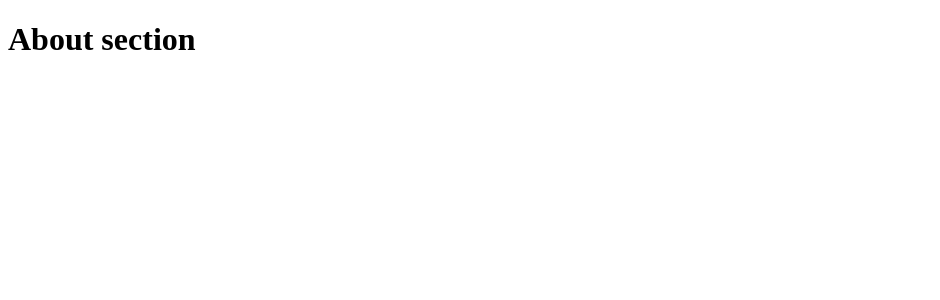
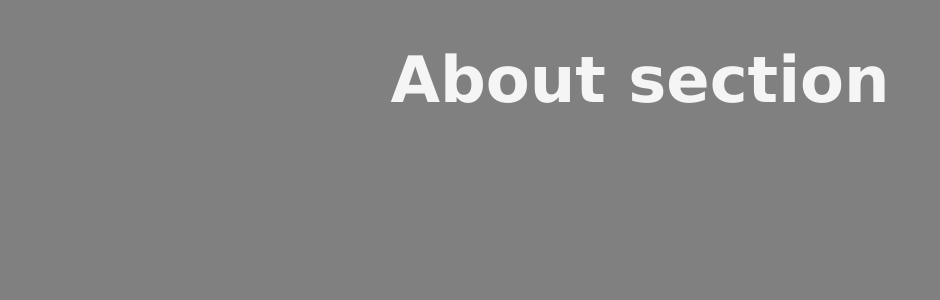
Before and after one commit to aleksandra-b-t/portfolio, a React (Create React App) app: page / in a window 1280 px wide. Shown: the top 300 px of the page, without its empty margins (0-940 px from the left). Built offline with nearby package versions, Linux system fonts and the light colour scheme.

Commit message:
working on dragging

```diff
--- a/src/App.css
+++ b/src/App.css
@@ -1,38 +1,7 @@
-.App {
-  text-align: center;
+body{
+background-color: grey;
+color: whitesmoke;
+font-family: Verdana, Geneva, Tahoma, sans-serif;
+font-size: xx-large;
+text-align: center;
 }
-
-.App-logo {
-  height: 40vmin;
-  pointer-events: none;
-}
-
-@media (prefers-reduced-motion: no-preference) {
-  .App-logo {
-    animation: App-logo-spin infinite 20s linear;
-  }
-}
-
-.App-header {
-  background-color: #282c34;
-  min-height: 100vh;
-  display: flex;
-  flex-direction: column;
-  align-items: center;
-  justify-content: center;
-  font-size: calc(10px + 2vmin);
-  color: white;
-}
-
-.App-link {
-  color: #61dafb;
-}
-
-@keyframes App-logo-spin {
-  from {
-    transform: rotate(0deg);
-  }
-  to {
-    transform: rotate(360deg);
-  }
-}
--- a/src/App.js
+++ b/src/App.js
@@ -1,10 +1,17 @@
+
 import './App.css';
+import React, {useState } from 'react';
 import About from './components/About';
 
 function App() {
+  const [position, setPosition] = useState({});
+
+  const positionInfo = (e) => {
+    console.log(e.clientX, e.clientY)
+  }
   return (
     <>
-      <About/>
+      <About positionInfo={positionInfo} />
     </>
   );
 }
--- a/src/components/About.js
+++ b/src/components/About.js
@@ -1,10 +1,12 @@
-import React, { memo } from 'react'
+import React from 'react';
 
 
-const About = () => {
+const About = (props) => {
     return (
-        <div>
-            <h1>About section</h1>
+        <div className="container" onClick={(e) => props.positionInfo(e) }>
+            <div className="item" >
+                <h1>About section</h1>
+            </div>
         </div>
     )
 }
```
Also changed, not shown: 1 other file (tests, documents, lock files or other folders).
